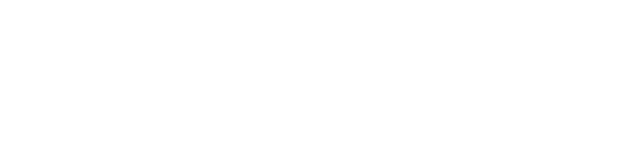
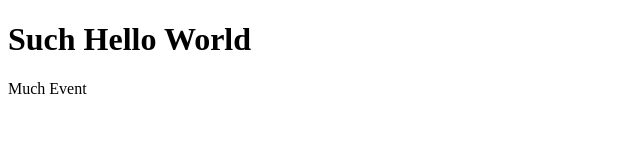
Before and after one commit to jpinet/jonathanpinet.github.io, a plain HTML site: page index.html in a window 1280 px wide. Shown: the whole page, without its empty margins (0-640 px from the left). Drawn offline with Linux system fonts and the light colour scheme.

Commit message:
second commit

```diff
--- a/index.html
+++ b/index.html
@@ -4,6 +4,7 @@
 	<title>Such Hello World</title>
 </head>
 <body>
-
+<h1>Such Hello World</h1>
+<p>Much Event</p>
 </body>
 </html>
```
